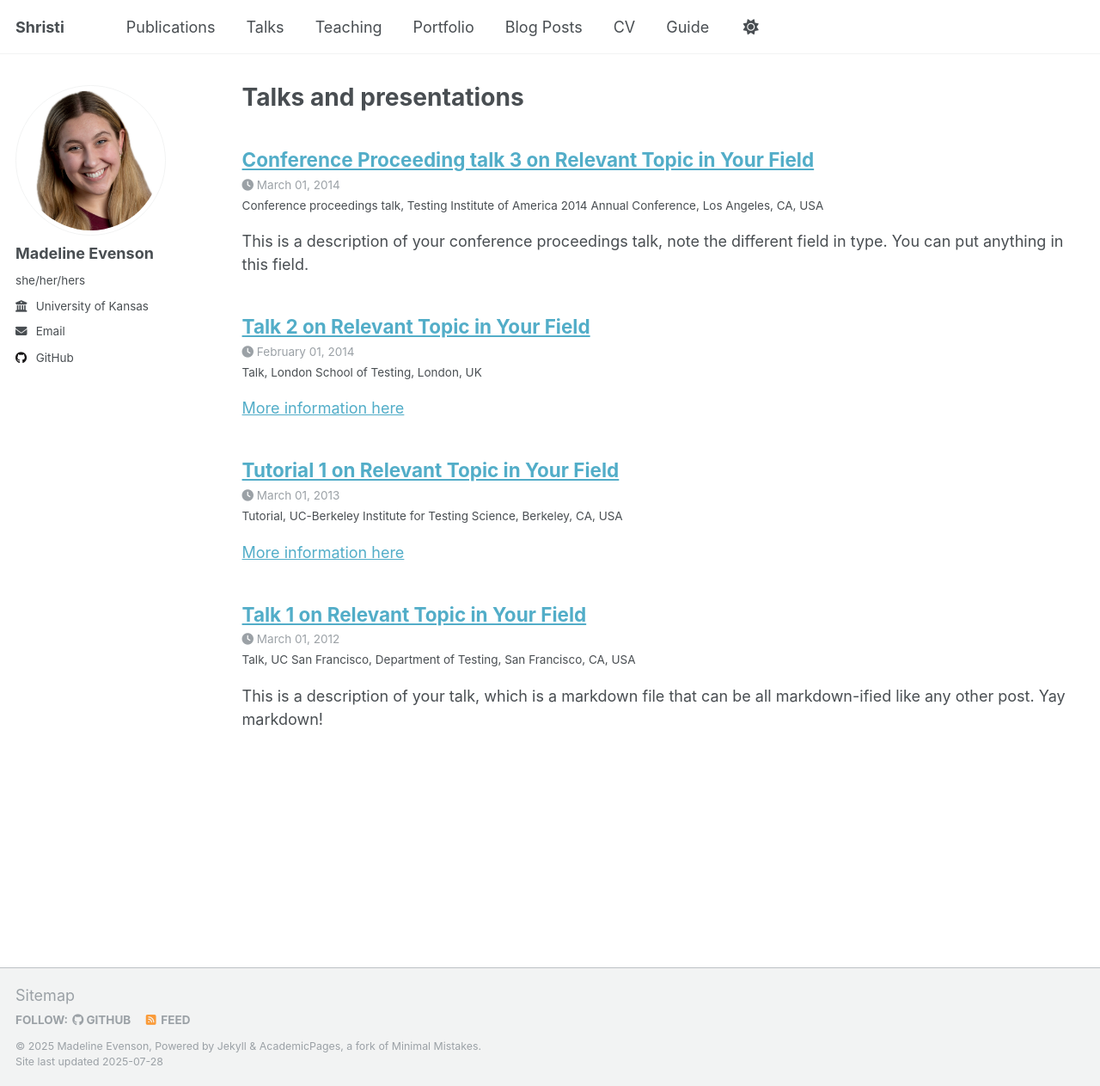
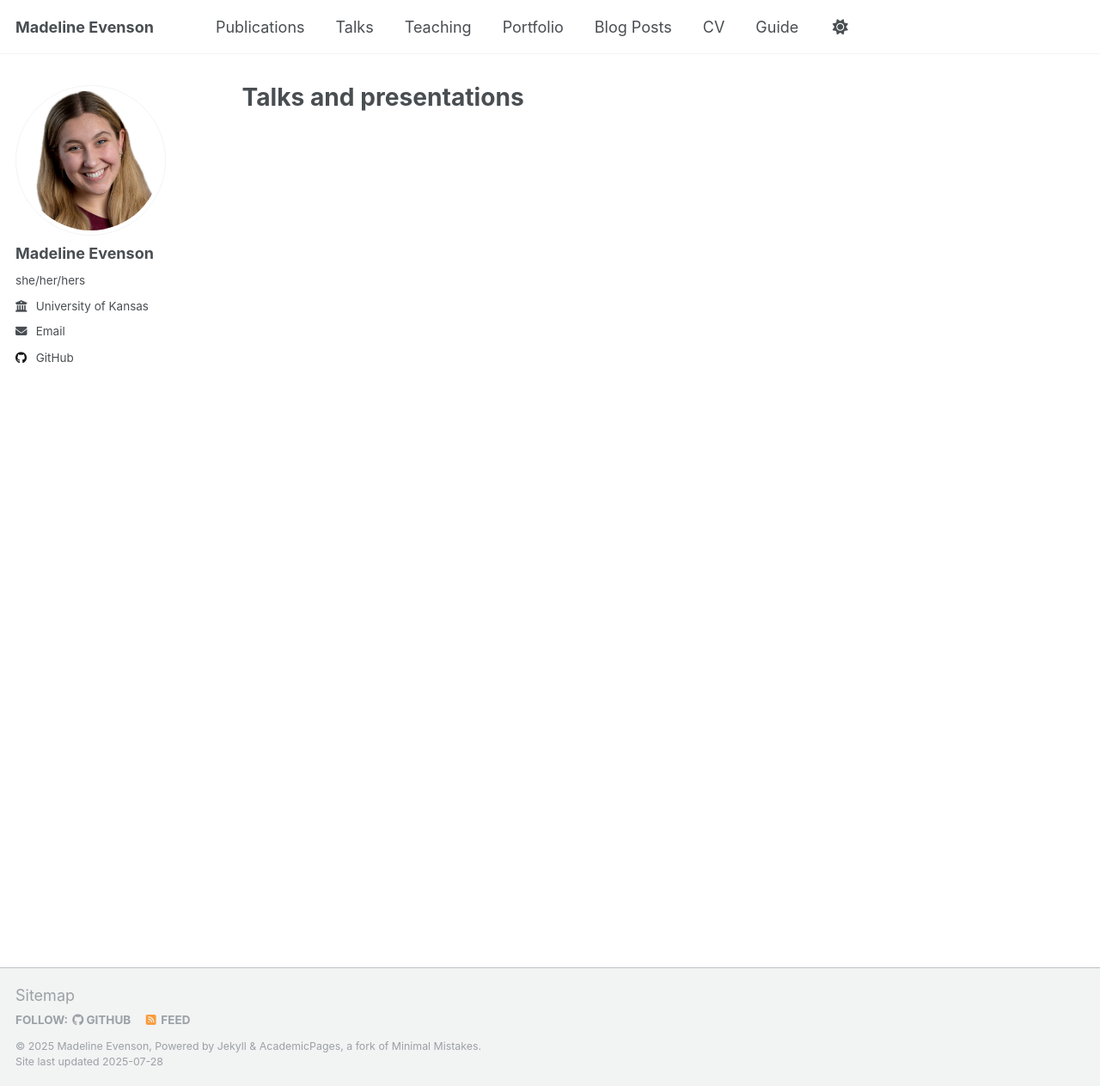
Before and after one commit to madeline-evenson/REU_project, a Jekyll site: the page built from _pages/talks.html, in a window 1280 px wide and 1263 px high. Shown: the whole window at 86% size. Built offline with Jekyll 4.4.1, drawn with Linux system fonts in a browser that asks for light colours; a script that is not in the unit is left out; part of the change alters nothing that is shown.

Commit message:
Update _config.yml
hopefully removing tabs or whatever they're called

```diff
--- a/_config.yml
+++ b/_config.yml
@@ -9,7 +9,7 @@
 # Basic Site Settings
 locale                   : "en-US"
 site_theme               : "default"
-title                    : "Shristi"
+title                    : "Madeline Evenson"
 title_separator          : "-"
 name                     : &name "Madeline Evenson"
 description              : &description "personal description"
@@ -216,18 +216,18 @@ kramdown:
 
 # These settings control the types of collections used by the template
 collections:
-  teaching:
-    output: false
-    permalink: /:collection/:path/
-  publications:
-    output: false
-    permalink: /:collection/:path/
-  portfolio:
-    output: false
-    permalink: /:collection/:path/
-  talks:
-    output: false
-    permalink: /:collection/:path/
+  #teaching:
+    #output: false
+    #permalink: /:collection/:path/
+ # publications:
+    #output: false
+    #permalink: /:collection/:path/
+  #portfolio:
+   # output: false
+    #permalink: /:collection/:path/
+  #talks:
+    #output: false
+    #permalink: /:collection/:path/
 
 
 # These settings control how pages and collections are included in the site
```
